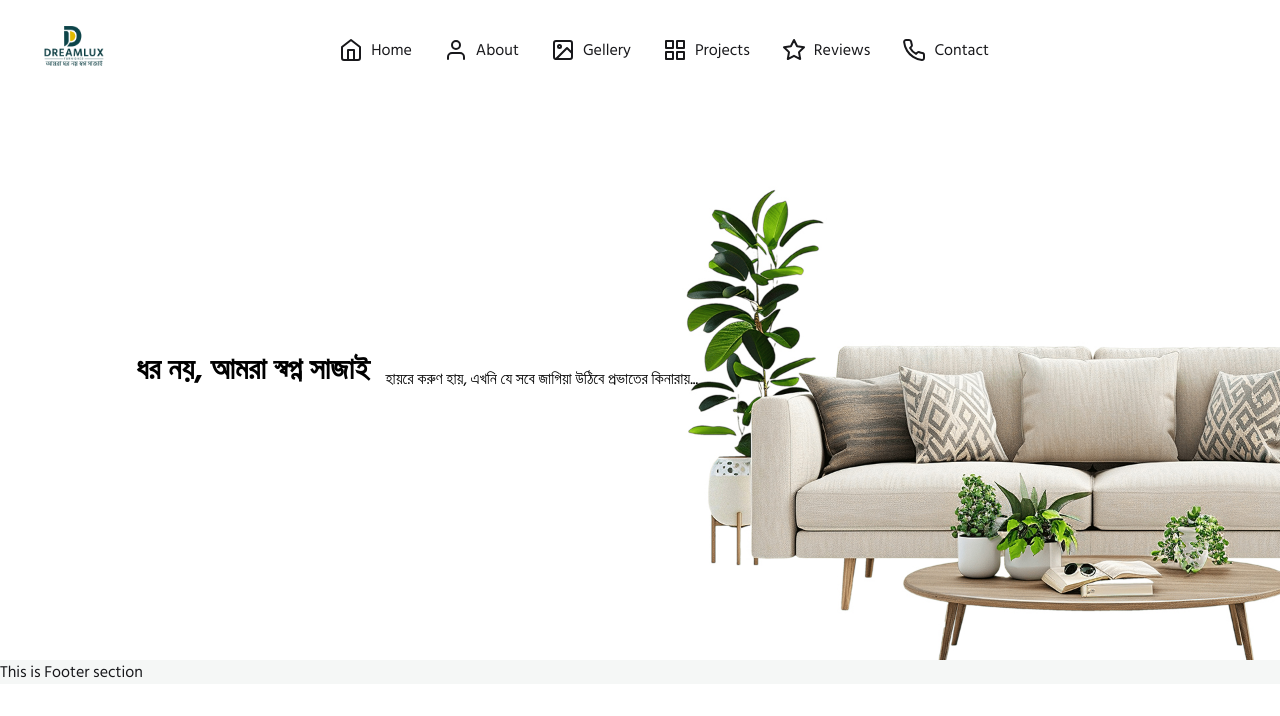
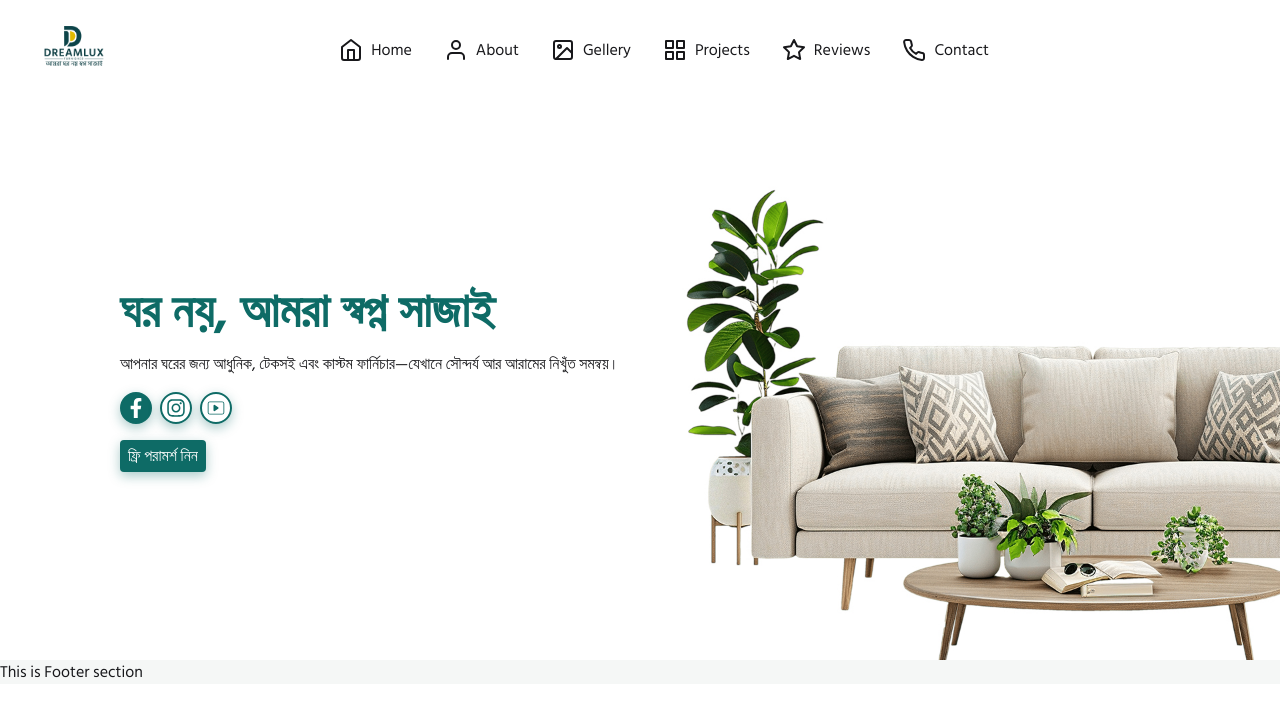
Before and after one commit to 0rakib0/dreamlux-profile, a Next.js app: page / in a window 1280 px wide. Shown: the top 716 px of the page. Built offline with nearby package versions, Linux system fonts and the light colour scheme.

Commit message:
design benner title and banner button

```diff
--- a/src/components/banner/Banner.jsx
+++ b/src/components/banner/Banner.jsx
@@ -1,13 +1,21 @@
 import React from 'react'
 import "./banner.css"
+import { FaFacebookF, FaInstagram } from "react-icons/fa";
+import { CiYoutube } from "react-icons/ci";
 function Banner() {
     return (
-        <div className="hero">
-            <div className="hero-content">
-                <h1 className="text-3xl font-bold">ধর নয়, আমরা স্বপ্ন সাজাই</h1>
-                <p>
-                    হায়রে করুণ হায়, এখনি যে সবে জাগিয়া উঠিবে প্রভাতের কিনারায়...
+        <div className="heros pl-6 md:pl-[50px] lg:pl-[120px]">
+            <div className="w-2/4">
+                <h1 className="lg:text-5xl text-xl md:text-2xl font-bold text-[#0E6B66]">ঘর নয়, আমরা স্বপ্ন সাজাই</h1>
+                <p className='lg:py-4 py-2'>
+                    আপনার ঘরের জন্য আধুনিক, টেকসই এবং কাস্টম ফার্নিচার—যেখানে সৌন্দর্য আর আরামের নিখুঁত সমন্বয়।
                 </p>
+                <div className='flex text-xl pb-4 text-[] gap-2'>
+                    <span className='border-2 border-[#0E6B66] bg-[#0E6B66] text-white p-1 rounded-full icon-shadow'><FaFacebookF /></span>
+                    <span className='border-2 border-[#0E6B66] text-[#0E6B66] p-1 rounded-full icon-shadow'><FaInstagram /></span>
+                    <span className='border-2 border-[#0E6B66] text-[#0E6B66] p-1 rounded-full icon-shadow'><CiYoutube /></span>
+                </div>
+                <button className='bg-[#0E6B66] text-white py-1 px-2 rounded-sm icon-shadow'>ফ্রি পরামর্শ নিন</button>
             </div>
         </div>
     )
--- a/src/components/banner/banner.css
+++ b/src/components/banner/banner.css
@@ -1,11 +1,9 @@
-.hero{
+.heros{
 height:70vh;
 background:url("/banner.jpg") center/cover no-repeat;
 display:flex;
 align-items:center;
 justify-content:flex-start;
-padding-left:120px;
-padding-right:20px;
 }
 
 
@@ -21,3 +19,13 @@ margin-bottom:20px;
 .hero-content p{
 line-height:1.6;
 }
+
+.icon-shadow{
+box-shadow:0 4px 12px rgba(14,107,102,0.35);
+transition:0.3s;
+}
+
+.icon-shadow:hover{
+box-shadow:0 8px 20px rgba(14,107,102,0.55);
+transform:translateY(-2px);
+}
```
